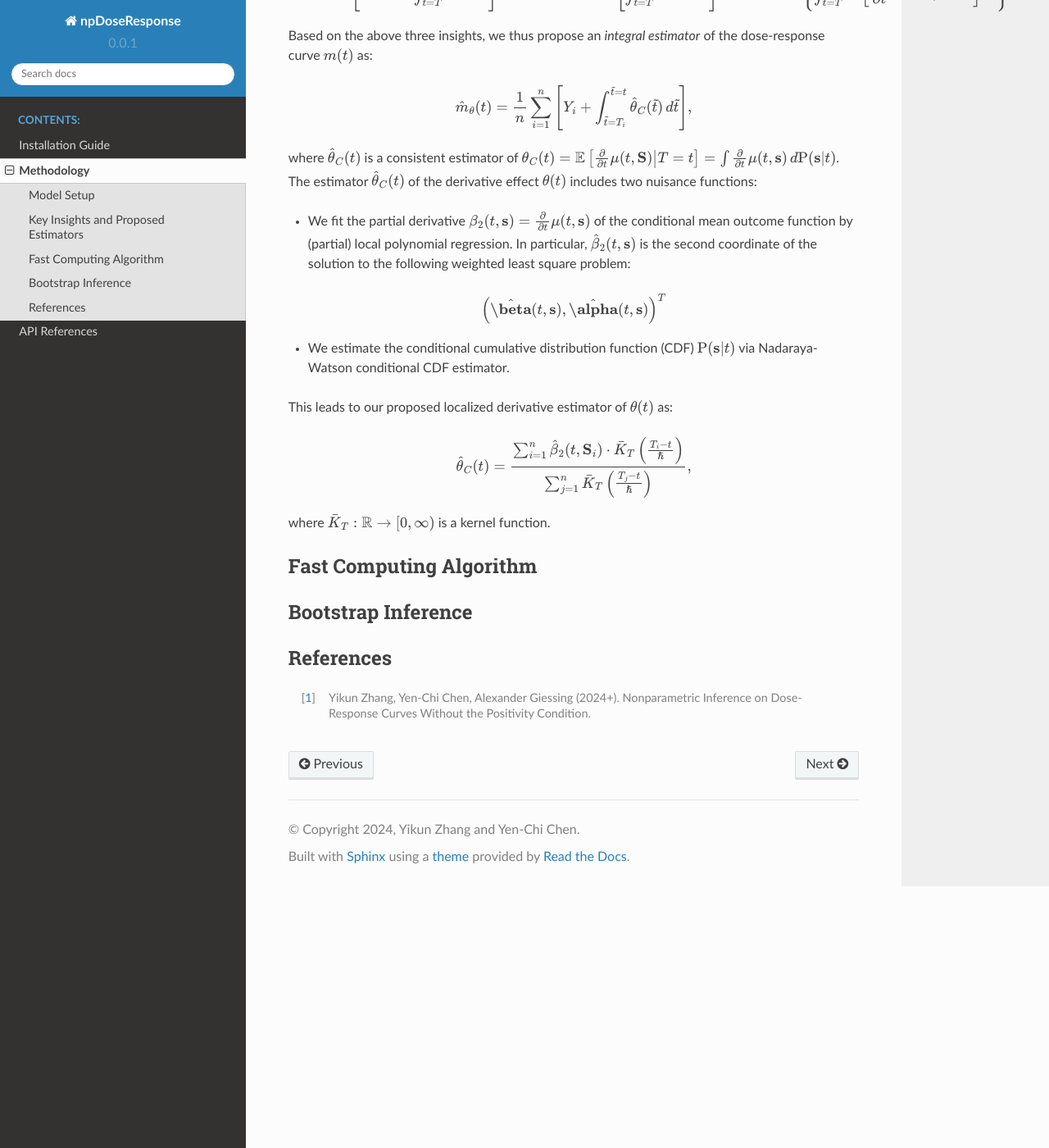
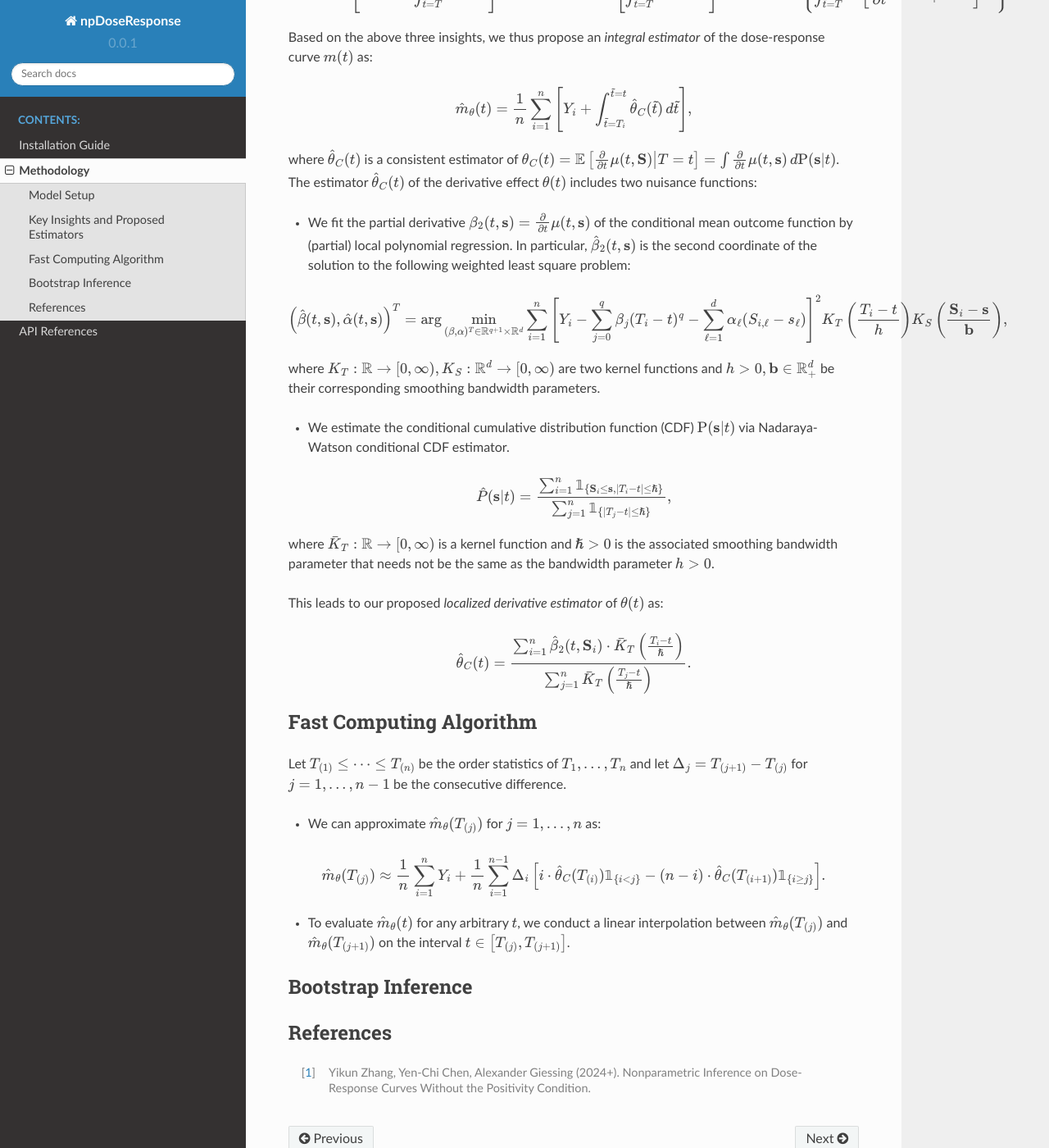
Before and after one commit to zhangyk8/npDoseResponse, a Sphinx documentation site: the page built from docs/source/method.rst, in a window 1280 px wide and 1400 px high, scrolled down 1559 px. Shown: the whole window at 82% size. Built offline with Sphinx 7.4.7 and the Read the Docs theme 2.0.0, drawn with Linux system fonts in a browser that asks for light colours.

Commit message:
Update method.rst

```diff
--- a/docs/source/method.rst
+++ b/docs/source/method.rst
@@ -67,27 +67,41 @@ Based on the above three insights, we thus propose an *integral estimator* of th
 
 where :math:`\hat{\theta}_C(t)` is a consistent estimator of :math:`\theta_C(t) = \mathbb{E}\left[\frac{\partial}{\partial t}\mu(t,\textbf{S})\big|T=t\right] = \int \frac{\partial}{\partial t} \mu(t,\textbf{s})\, d\mathrm{P}(\textbf{s}|t)`. The estimator :math:`\hat{\theta}_C(t)` of the derivative effect :math:`\theta(t)` includes two nuisance functions:
 
-* We fit the partial derivative :math:`\beta_2(t,\textbf{s})=\frac{\partial}{\partial t} \mu(t,\textbf{s})` of the conditional mean outcome function by (partial) local polynomial regression. In particular, :math:`\hat{\beta}_2(t,\textbf{s})` is the second coordinate of the solution to the following weighted least square problem:
+* We fit the partial derivative :math:`\beta_2(t,\mathbf{s})=\frac{\partial}{\partial t} \mu(t,\mathbf{s})` of the conditional mean outcome function by (partial) local polynomial regression. In particular, :math:`\hat{\beta}_2(t,\mathbf{s})` is the second coordinate of the solution to the following weighted least square problem:
 
 .. math::
 
-    \left(\hat{\textbf{\beta}}(t,\textbf{s}), \hat{\textbf{\alpha}}(t,\textbf{s}) \right)^T
+    \left(\hat{\mathbf{\beta}}(t,\textbf{s}), \hat{\mathbf{\alpha}}(t,\textbf{s}) \right)^T = \arg\min_{(\mathbf{\beta},\mathbf{\alpha})^T \in \mathbb{R}^{q+1}\times \mathbb{R}^d} \sum_{i=1}^n \left[Y_i-\sum_{j=0}^q\beta_j (T_i-t)^q - \sum_{\ell=1}^d\alpha_{\ell}(S_{i,\ell}-s_{\ell})\right]^2 K_T\left(\frac{T_i-t}{h}\right)K_S\left(\frac{\mathbf{S}_i-\mathbf{s}}{\mathbf{b}}\right),
 
+where :math:`K_T:\mathbb{R}\to [0,\infty), K_S:\mathbb{R}^d \to [0,\infty)` are two kernel functions and :math:`h>0,\mathbf{b}\in \mathbb{R}_+^d` be their corresponding smoothing bandwidth parameters.
 
 * We estimate the conditional cumulative distribution function (CDF) :math:`\mathrm{P}(\textbf{s}|t)` via Nadaraya-Watson conditional CDF estimator.
 
-This leads to our proposed localized derivative estimator of :math:`\theta(t)` as:
+.. math::
+
+    \hat P(\mathbf{s}|t) = \frac{\sum_{i=1}^n  \mathbb{1}_{\{\mathbf{S}_i\leq \mathbf{s}, |T_i-t|\leq \hslash\}} }{\sum_{j=1}^n \mathbb{1}_{\{|T_j-t|\leq \hslash\}}},
+
+where :math:`\bar{K}_T:\mathbb{R}\to[0,\infty)` is a kernel function and :math:`\hslash>0` is the associated smoothing bandwidth parameter that needs not be the same as the bandwidth parameter :math:`h>0`.
+
+This leads to our proposed *localized derivative estimator* of :math:`\theta(t)` as:
 
 .. math::
 
-    \hat{\theta}_C(t)= \frac{\sum_{i=1}^n \hat{\beta}_2(t,\textbf{S}_i) \cdot \bar{K}_T\left(\frac{T_i-t}{\hslash}\right)}{\sum_{j=1}^n \bar{K}_T\left(\frac{T_j-t}{\hslash}\right)},
-
-where :math:`\bar{K}_T:\mathbb{R}\to[0,\infty)` is a kernel function.
+    \hat{\theta}_C(t)= \frac{\sum_{i=1}^n \hat{\beta}_2(t,\textbf{S}_i) \cdot \bar{K}_T\left(\frac{T_i-t}{\hslash}\right)}{\sum_{j=1}^n \bar{K}_T\left(\frac{T_j-t}{\hslash}\right)}.
 
 
 Fast Computing Algorithm
 ----------------------------
 
+Let :math:`T_{(1)}\leq \cdots\leq T_{(n)}` be the order statistics of :math:`T_1,..., T_n` and let :math:`\Delta_j = T_{(j+1)} - T_{(j)}` for :math:`j=1,..., n-1` be the consecutive difference.
+
+* We can approximate :math:`\hat{m}_{\theta}(T_{(j)})` for :math:`j=1,...,n` as:
+
+.. math::
+
+    \hat{m}_{\theta}(T_{(j)}) \approx \frac{1}{n}\sum_{i=1}^n Y_i + \frac{1}{n}\sum_{i=1}^{n-1} \Delta_i \left[ i \cdot \hat{\theta}_C(T_{(i)}) \mathbb{1}_{ \{ i < j \} } - (n-i)\cdot \hat{\theta}_C(T_{(i+1)}) \mathbb{1}_{\{ i\geq j \} } \right].
+
+* To evaluate :math:`\hat{m}_{\theta}(t)` for any arbitrary :math:`t`, we conduct a linear interpolation between :math:`\hat{m}_{\theta}(T_{(j)})` and :math:`\hat{m}_{\theta}(T_{(j+1)})` on the interval :math:`t\in\left[T_{(j)}, T_{(j+1)}\right]`.
 
 Bootstrap Inference
 ----------------------------
```
